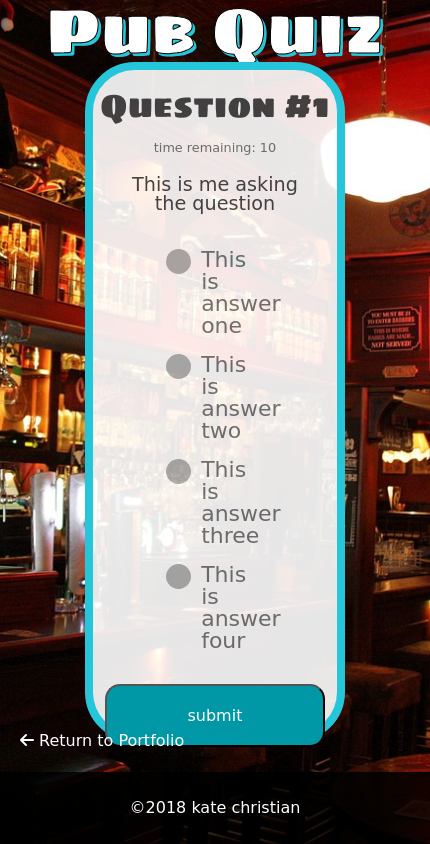
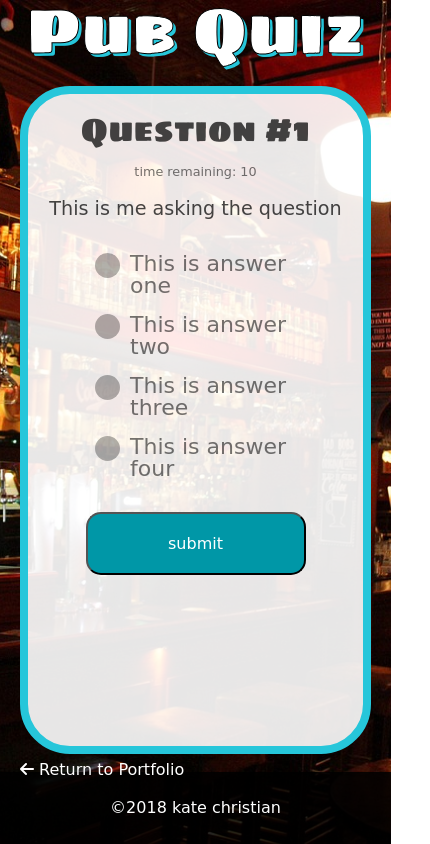
Before and after one commit to k8xian/TriviaGame, a plain HTML site: page index.html in a window 390 px wide. Shown: the whole page, 430 px wide, since content can reach past the window. Drawn offline with nearby package versions, Linux system fonts and the light colour scheme; no server answers; a web font is replaced by a local one.

Commit message:
adding some responsive details

```diff
--- a/assets/css/style.css
+++ b/assets/css/style.css
@@ -19,7 +19,9 @@ body {
     "marginl trivia marginr"
     "foot foot foot";
     column-gap: 20px;
-  }
+}
+
+
 
 h1 {
     font-family: 'Sigmar One', cursive;
@@ -235,3 +237,23 @@ button {
 	border-radius: 50%;
 	background: white;
 }
+
+@media only screen and (max-width: 640px) {
+    .container {
+        grid-template-columns: 0% 90% 0%;
+    }
+    .trivia {
+        margin: 24px 0 18px;
+    }
+    #portfolio-link {
+        bottom: 66px;
+    }
+
+    .radio {
+        margin: 5px 20% 12px;
+    }
+
+    #questionText {
+        width: 90%;
+    }
+}
--- a/assets/javascript/app.js
+++ b/assets/javascript/app.js
@@ -22,7 +22,7 @@ var val;
 
 //Get questions
 
-var queryURL = "https://opentdb.com/api.php?amount=1&difficulty=easy&type=multiple";
+var queryURL = "https://opentdb.com/api.php?amount=1&category=9&difficulty=medium&type=multiple";
 
 var giphyURLyay = "https://api.giphy.com/v1/gifs/random?api_key=n6q7sJhuhM8tW1dasOaL7OklQKYULAdw&tag=yay&rating=G"
 
```
